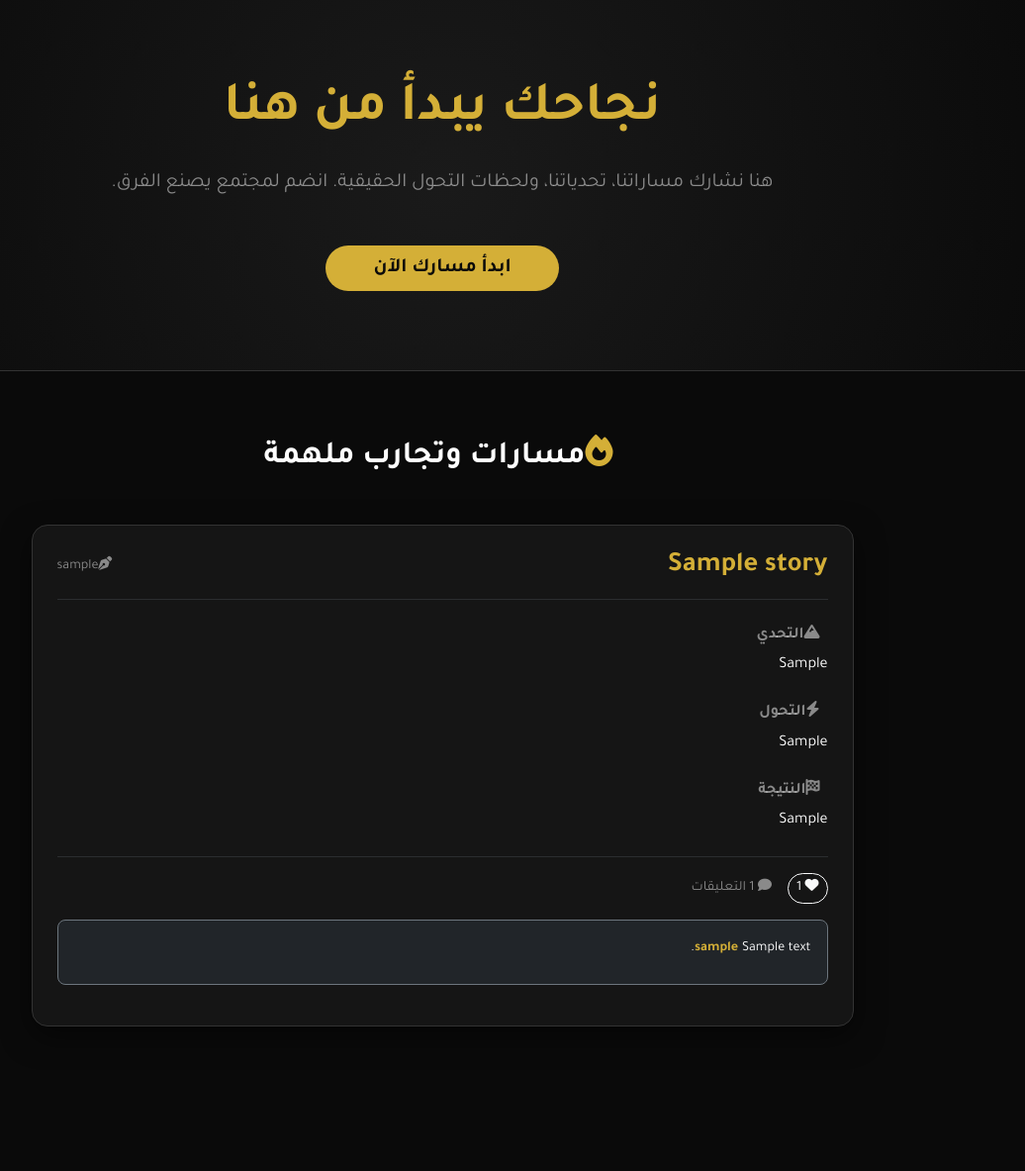
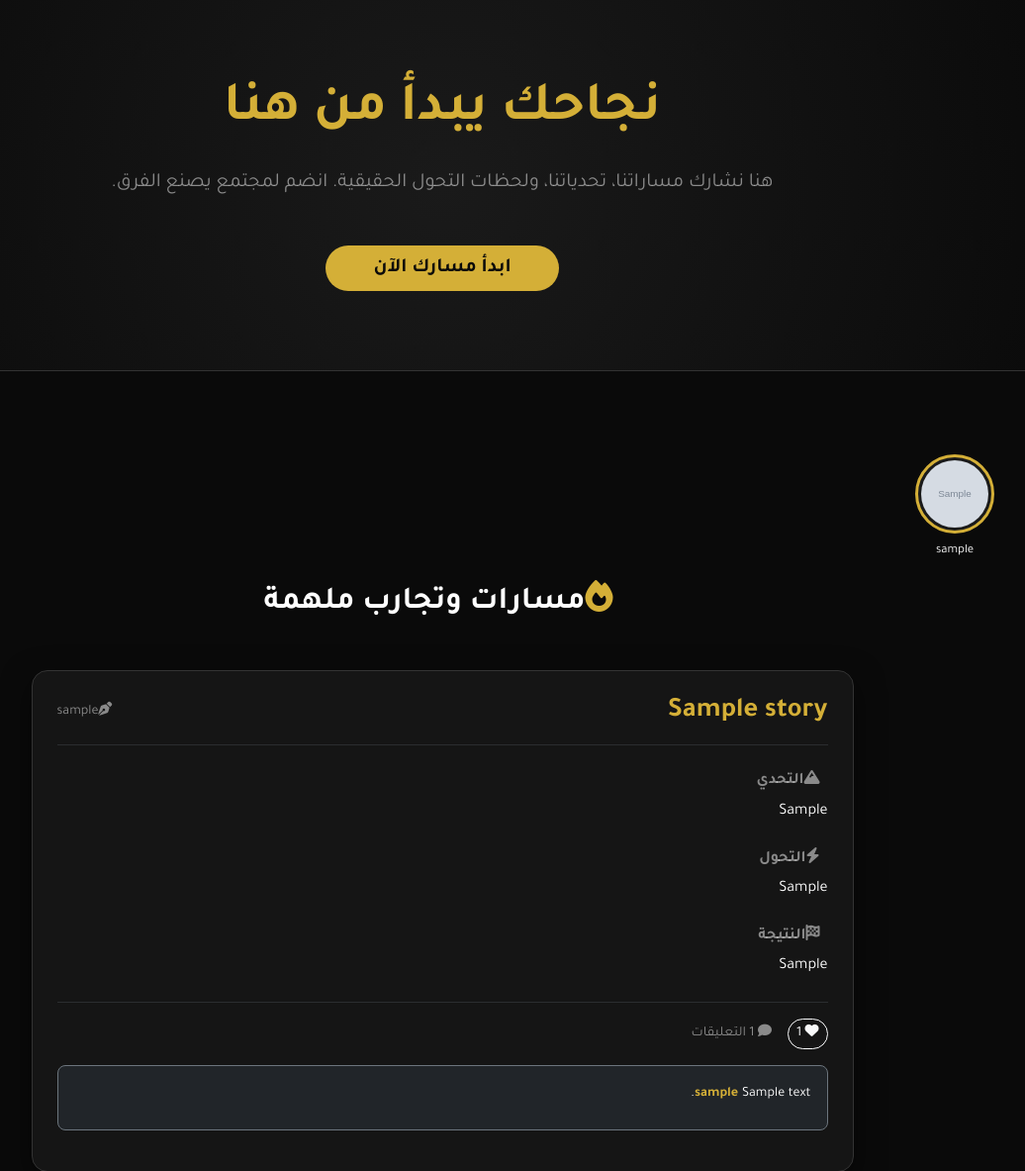
Before and after one commit to fsrawi/masarat-platform, a Flask app: page / in a window 1280 px wide. Shown: the part 71-1254 px from the top of the page at 99% size, without its empty margins (193-1229 px from the left). Before the commit the page ends 1108 px from the top, so only its background shows below. Run offline with Flask 3, Linux system fonts and the light colour scheme; tables that the repository leaves empty hold one stand-in row (values such as "Sample post"); grey boxes marked "Sample" are stand-in pictures.

Commit message:
update stories design

```diff
--- a/templates/home.html
+++ b/templates/home.html
@@ -14,6 +14,13 @@
         .btn-gold:hover { background-color: #b5952f; color: #000; }
         .glass-card { background: #151515; border: 1px solid #333; border-radius: 16px; padding: 25px; margin-bottom: 20px; box-shadow: 0 10px 30px rgba(0,0,0,0.5); }
         .hero-section { padding: 80px 0; text-align: center; background: radial-gradient(circle at center, #1a1a1a 0%, #0a0a0a 100%); border-bottom: 1px solid #333; margin-bottom: 40px; }
+
+        /* تنسيق القصص الجديد */
+        .stories-scroll { display: flex; overflow-x: auto; gap: 20px; padding: 20px 0; scrollbar-width: none; }
+        .story-item { text-align: center; flex-shrink: 0; }
+        .story-ring { width: 80px; height: 80px; border-radius: 50%; border: 3px solid #d4af37; padding: 3px; cursor: pointer; transition: 0.3s; background: #1a1a1a; }
+        .story-ring:hover { transform: scale(1.1); box-shadow: 0 0 15px #d4af37; }
+        .story-img { width: 100%; height: 100%; border-radius: 50%; object-fit: cover; }
     </style>
 </head>
 <body>
@@ -49,6 +56,17 @@
     {% endif %}
 
     <div class="container py-4">
+        <div class="stories-scroll">
+            {% for story in stories %}
+            <div class="story-item">
+                <div class="story-ring">
+                    <img src="/static/uploads/{{ story.author.profile_pic if story.author.profile_pic else 'default.png' }}" class="story-img">
+                </div>
+                <small class="text-white d-block mt-2" style="font-size: 0.8rem;">{{ story.author.username }}</small>
+            </div>
+            {% endfor %}
+        </div>
+
         <h2 class="mb-5 text-center fw-bold text-white"><i class="fa-solid fa-fire text-gold me-2"></i>{{ t['main_heading'] }}</h2>
         <div class="row justify-content-center">
             <div class="col-lg-9">
@@ -70,16 +88,11 @@
                         <h6 class="mt-4 text-white-50 fw-bold"><i class="fa-solid fa-flag-checkered me-2"></i>{{ t['outcome'] }}</h6>
                         <p class="text-white mb-4">{{ story.outcome }}</p>
                         <hr class="border-secondary mb-3">
-
                         <div class="d-flex align-items-center gap-3 mb-3">
                             <form action="{{ url_for('like_story', story_id=story.id) }}" method="POST">
                                 {% set user_liked = false %}
                                 {% if current_user.is_authenticated %}
-                                    {% for like in story.likes %}
-                                        {% if like.user_id == current_user.id %}
-                                            {% set user_liked = true %}
-                                        {% endif %}
-                                    {% endfor %}
+                                    {% for like in story.likes %}{% if like.user_id == current_user.id %}{% set user_liked = true %}{% endif %}{% endfor %}
                                 {% endif %}
                                 <button type="submit" class="btn btn-sm btn-outline-light rounded-pill">
                                     <i class="fa-solid fa-heart {% if user_liked %}text-danger{% endif %}"></i> {{ story.likes|length }}
@@ -87,18 +100,11 @@
                             </form>
                             <span class="text-white-50 small"><i class="fa-solid fa-comment"></i> {{ story.comments|length }} {{ t['comments'] }}</span>
                         </div>
-
                         <div class="bg-dark p-3 rounded-3 mb-3 border border-secondary">
                             {% for comment in story.comments %}
-                                <div class="mb-2">
-                                    <strong class="text-gold small">{% if comment.author %}{{ comment.author.username }}{% endif %}</strong>
-                                    <span class="text-white ms-2 small">{{ comment.content }}</span>
-                                </div>
-                            {% else %}
-                                <p class="text-muted small mb-0">{{ t['no_comments'] }}</p>
-                            {% endfor %}
+                                <div class="mb-2"><strong class="text-gold small">{% if comment.author %}{{ comment.author.username }}{% endif %}</strong> <span class="text-white ms-2 small">{{ comment.content }}</span></div>
+                            {% else %}<p class="text-muted small mb-0">{{ t['no_comments'] }}</p>{% endfor %}
                         </div>
-
                         {% if current_user.is_authenticated %}
                             <form action="{{ url_for('add_comment', story_id=story.id) }}" method="POST" class="d-flex gap-2">
                                 <input type="text" name="content" class="form-control form-control-sm bg-dark text-white border-secondary rounded-pill px-3" placeholder="{{ t['add_comment_placeholder'] }}" required>
@@ -106,11 +112,6 @@
                             </form>
                         {% endif %}
                     </div>
-                {% else %}
-                    <div class="text-center text-muted mt-5">
-                        <i class="fa-solid fa-ghost fs-1 mb-3"></i>
-                        <h5>{{ t['no_stories'] }}</h5>
-                    </div>
                 {% endfor %}
             </div>
         </div>
```
